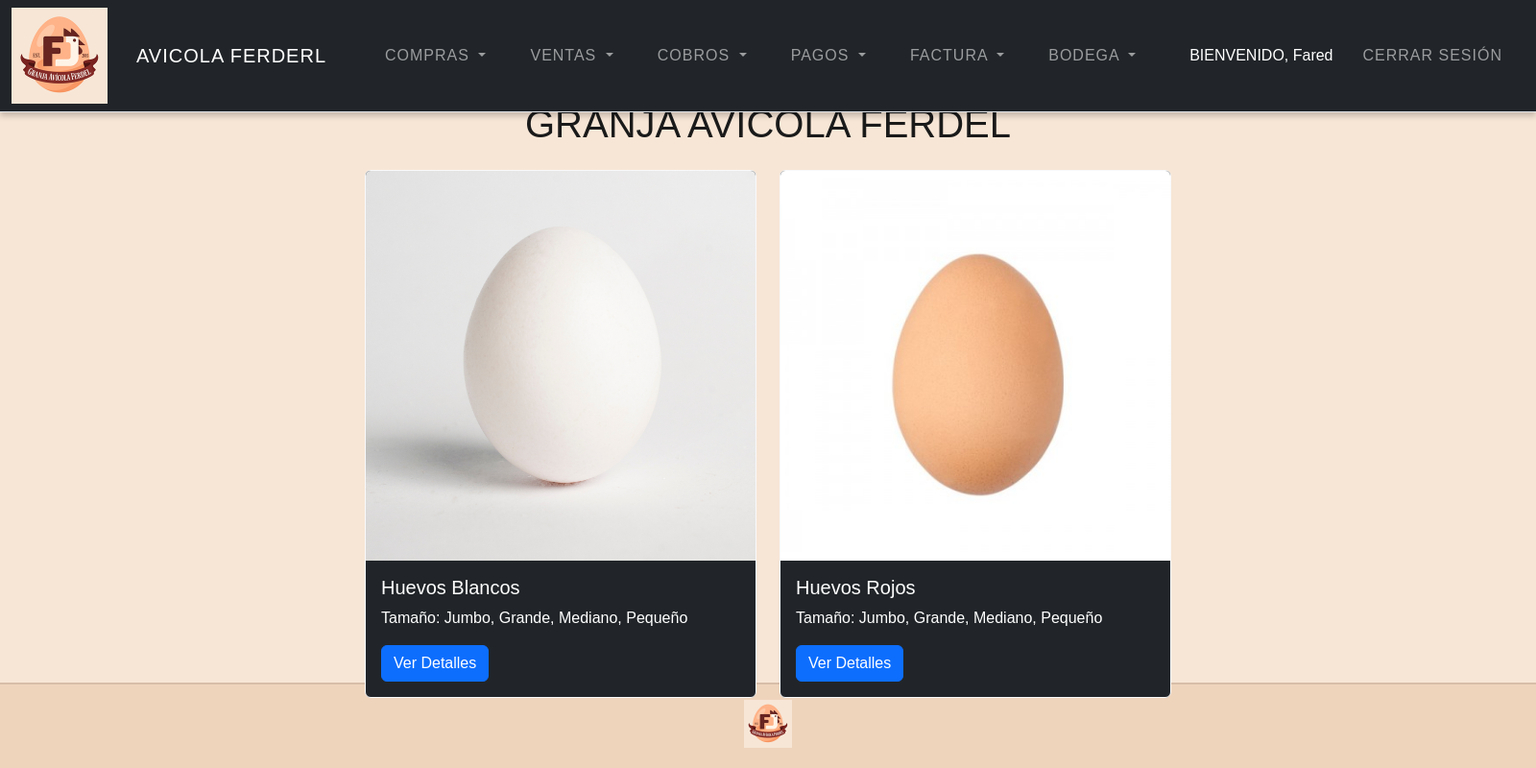
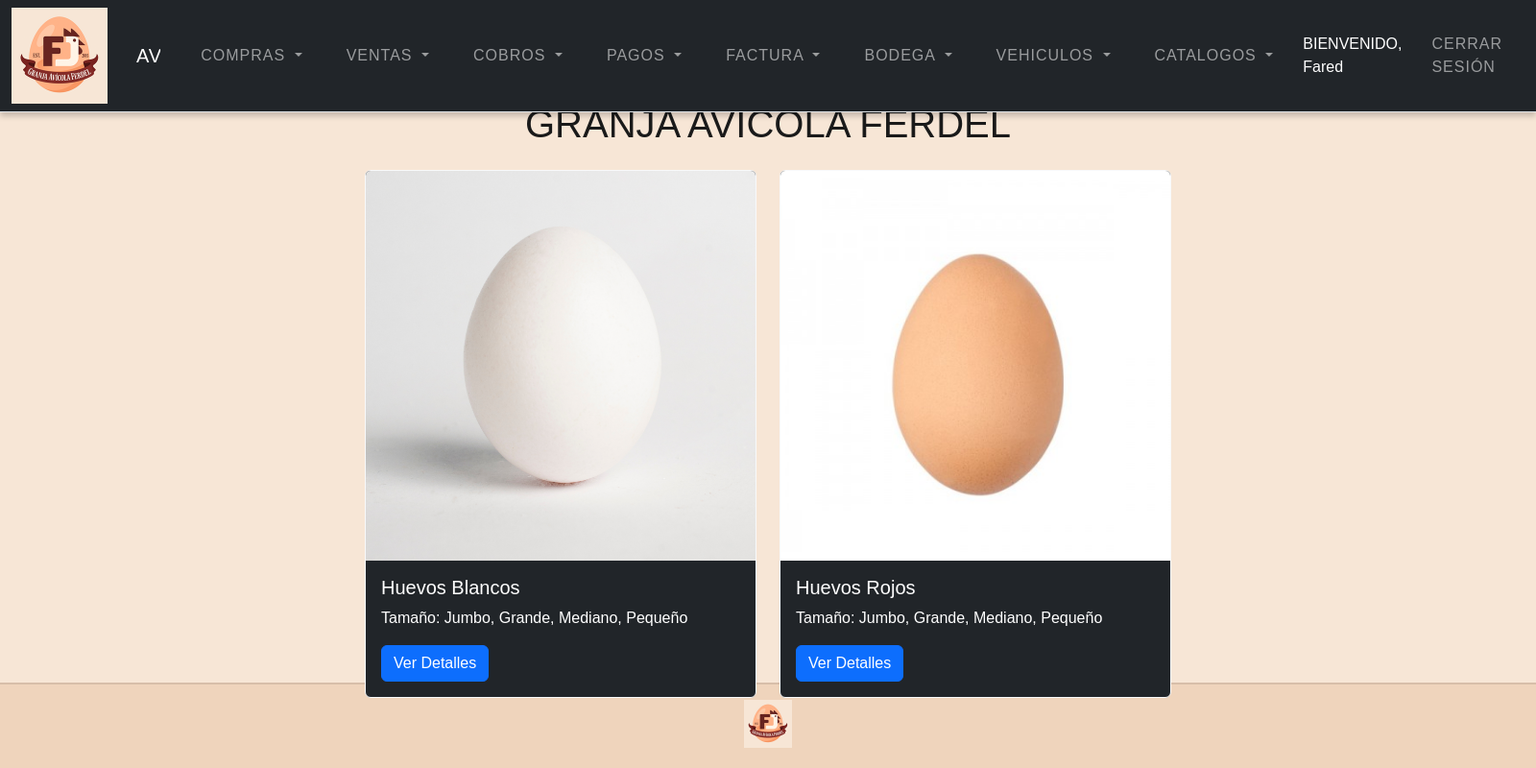
Before and after one commit to Delgado16/Granja_Avicola_FERDEL, a Flask app: page / in a window 1600 px wide. Shown: the whole page at 96% size. Run offline with Flask 3, Linux system fonts and the light colour scheme; a user stored in the database is signed in; some libraries are stand-ins or nearby versions.

Commit message:
Actualizacion en la base de datos y en layout

```diff
--- a/Templates/layout.html
+++ b/Templates/layout.html
@@ -89,6 +89,35 @@
                             <li><a class="dropdown-item" href="#">Gestionar Inventario</a></li>
                         </ul>
                     </li>
+
+                    <!-- Vehiculos Dropdown -->
+                     <li class="nav-item dropdown">
+                        <a class="nav-link dropdown-toggle" href="#" id="vehiculosDropdown" role="button" data-bs-toggle="dropdown" aria-expanded="false">
+                            Vehiculos
+                        </a>
+                        <ul class="dropdown-menu" aria-labelledby="vehiculosDropdown">
+                            <li><a class="dropdown-item" href="#">Ver Vehiculos</a></li>
+                            <li><a class="dropdown-item" href="#">Gasto de Combustibles</a></li>
+                            <li><a class="dropdown-item" href="#">Gestionar Mantenimiento</a></li>
+                        </ul>
+                     </li>
+
+                     <!-- Catalogos Dropdown -->
+                      <liv class="nav-item dropdown">
+                        <a class="nav-link dropdown-toggle" href="#" id="CatalogosDropdown" role="button" data-bs-toggle="dropdown" aria-expanded="false">
+                            Catalogos
+                        </a>
+                        <ul class="dropdown-menu" aria-labelledby="CatalogosDropdown">
+                            <li><a class="dropdown-item" href="#">Ver Catalogos Clientes</a></li>
+                            <li><a class="dropdown-item" href="#">Ver Catalogos Proveedores</a></li>
+                            <li><a class="dropdown-item" href="#">Ver Catalogos Productos</a></li>
+                            <li><a class="dropdown-item" href="#">Ver Catalogos vehiculos</a></li>
+                            <li><a class="dropdown-item" href="#">Gestionar Catalogos Clientes</a></li>
+                            <li><a class="dropdown-item" href="#">Gestionar Catalogos Proveedores</a></li>
+                            <li><a class="dropdown-item" href="#">Gestionar Catalogos Productos</a></li>
+                            <li><a class="dropdown-item" href="#">Gestionar Catalogos Vehiculos</a></li>
+                        </ul>
+                      </liv>
                 </ul>
 
                 <ul class="navbar-nav ms-auto">
```
Also changed, not shown: Data_Base.db, 2 other files.
